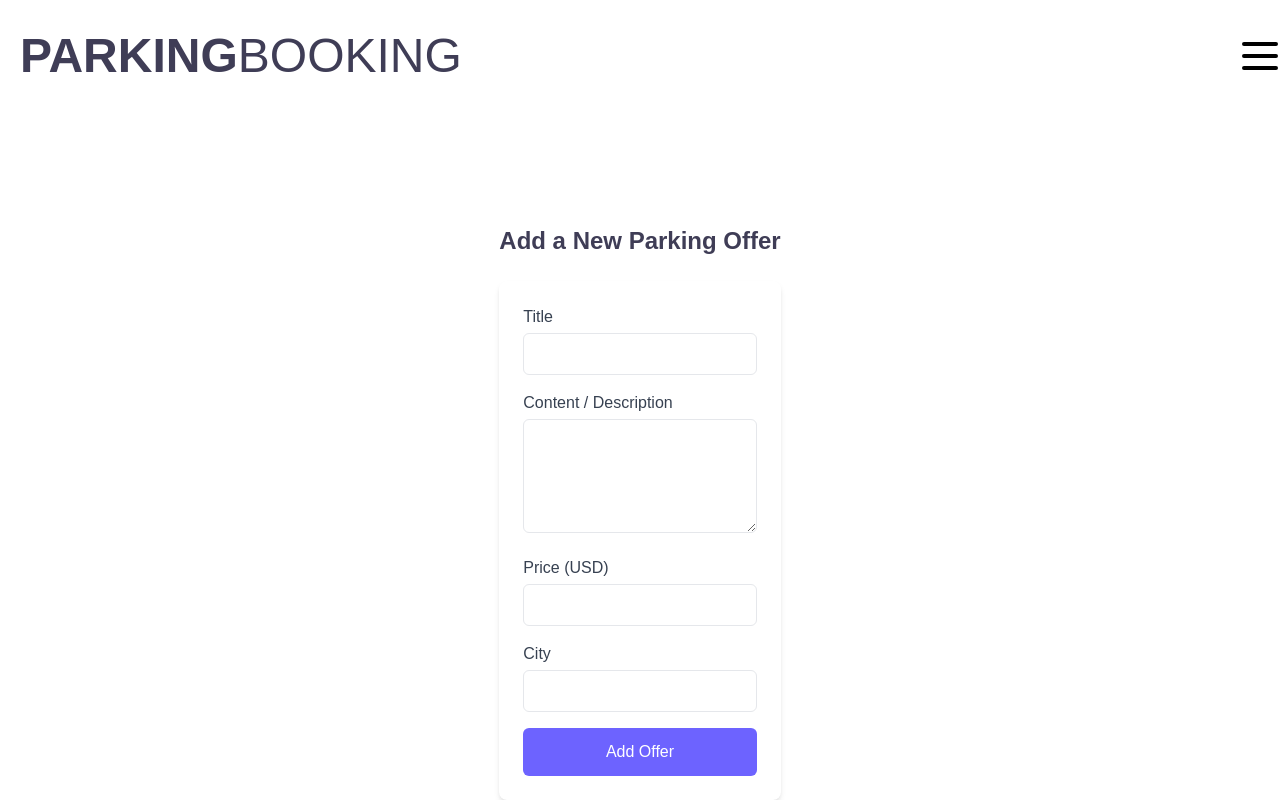
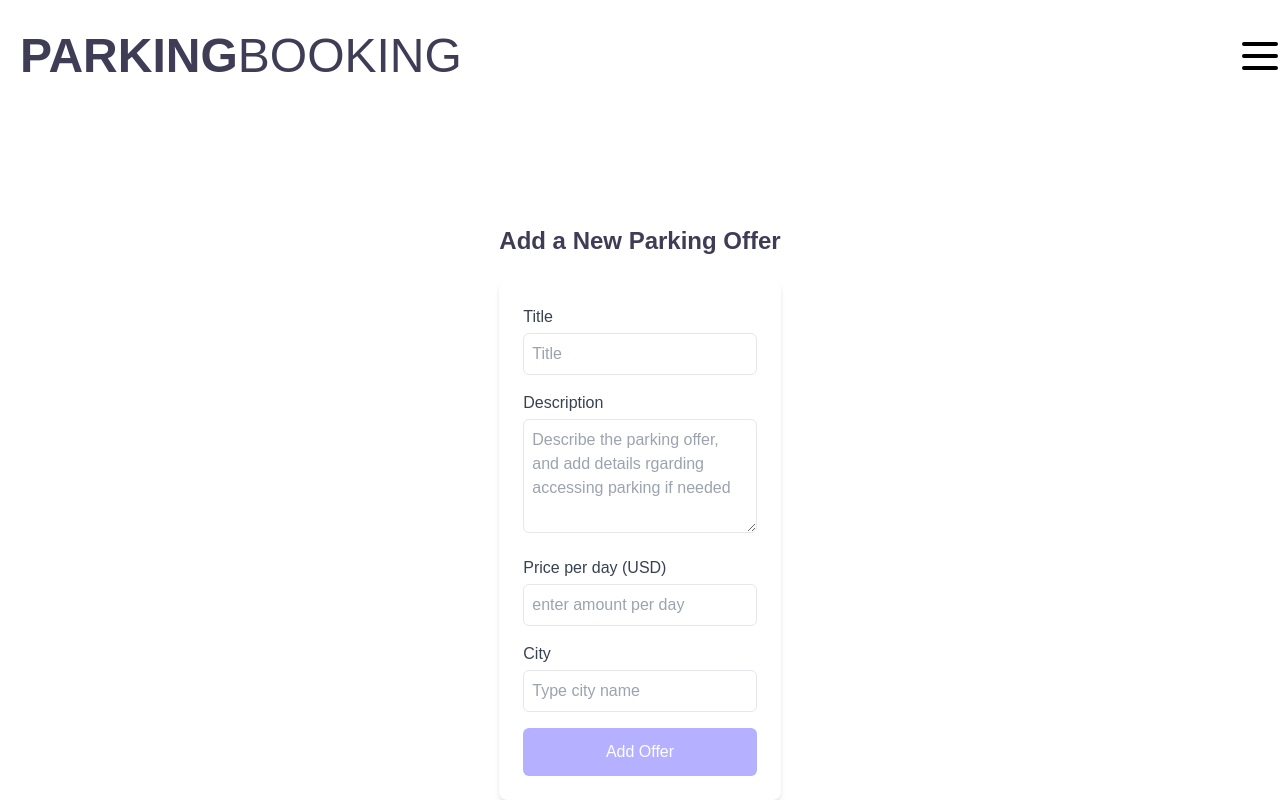
Before and after one commit to zaskier/parking-booking-frontend, a Next.js app: page /add-offer in a window 1280 px wide. Shown: the top 800 px of the page. Built offline with nearby package versions, Linux system fonts and the light colour scheme.

Commit message:
#11 add-offer fileds validation

```diff
--- a/src/app/add-offer/page.tsx
+++ b/src/app/add-offer/page.tsx
@@ -1,53 +1,113 @@
 'use client';
 
-import { useState } from 'react';
+import { useState, useEffect } from 'react';
 import { useRouter } from 'next/navigation';
+
+// Define types for form data and errors
+interface FormData {
+  title: string;
+  content: string;
+  price: string;
+  city: string;
+}
+
+interface FormErrors {
+  title?: string;
+  content?: string;
+  price?: string;
+  city?: string;
+}
 
 export default function AddOfferPage() {
   const router = useRouter();
-  const [title, setTitle] = useState('');
-  const [content, setContent] = useState('');
-  const [price, setPrice] = useState('');
-  const [city, setCity] = useState('');
-  const [error, setError] = useState<string | null>(null);
+  const [formData, setFormData] = useState<FormData>({
+    title: '',
+    content: '',
+    price: '',
+    city: '',
+  });
+  const [errors, setErrors] = useState<FormErrors>({});
+  const [isFormValid, setIsFormValid] = useState(false);
   const [submitting, setSubmitting] = useState(false);
+
+  // Validate the form whenever formData or errors change
+  useEffect(() => {
+    const validateForm = () => {
+      const hasErrors = Object.values(errors).some((error) => error);
+      const allFieldsFilled = Object.values(formData).every((field) => field);
+      setIsFormValid(!hasErrors && allFieldsFilled);
+    };
+    validateForm();
+  }, [formData, errors]);
+
+  const validateField = (name: keyof FormData, value: string): string | undefined => {
+    switch (name) {
+      case 'title':
+        return value.length < 3 ? 'Title must be at least 3 characters long.' : undefined;
+      case 'content':
+        return value.length < 15 ? 'Description is too short. Please provide more details.' : undefined;
+      case 'price':
+        const priceRegex = /^\d+(\.\d{1,2})?$/;
+        return !priceRegex.test(value) ? 'Please enter a valid number with up to 2 decimal places.' : undefined;
+      case 'city':
+        return value.length > 100 ? 'City name cannot exceed 100 characters.' : undefined;
+      default:
+        return undefined;
+    }
+  };
+
+  const handleChange = (e: React.ChangeEvent<HTMLInputElement | HTMLTextAreaElement>) => {
+    const { name, value } = e.target as { name: keyof FormData; value: string };
+
+    setFormData((prev) => ({ ...prev, [name]: value }));
+
+    const error = validateField(name, value);
+    setErrors((prev) => ({ ...prev, [name]: error }));
+  };
 
   const handleSubmit = async (e: React.FormEvent) => {
     e.preventDefault();
+
+    // Final validation check
+    const newErrors: FormErrors = {};
+    let isValid = true;
+    for (const key in formData) {
+        const fieldKey = key as keyof FormData;
+        const error = validateField(fieldKey, formData[fieldKey]);
+        if(error) {
+            newErrors[fieldKey] = error;
+            isValid = false;
+        }
+    }
+
+    setErrors(newErrors);
+
+    if (!isValid || !isFormValid) {
+        return;
+    }
+
     setSubmitting(true);
-    setError(null);
-
-    if (!title || !content || !price || !city) {
-      setError('All fields are required.');
-      setSubmitting(false);
-      return;
-    }
 
     try {
       const response = await fetch('/api/offers', {
         method: 'POST',
-        headers: {
-          'Content-Type': 'application/json',
-        },
+        headers: { 'Content-Type': 'application/json' },
         body: JSON.stringify({
-          title,
-          content,
-          price: `$${price}`, // Assuming price is entered as a number
-          city,
-          // As requested, use a default image path
+          ...formData,
+          price: `$${formData.price}`,
           image: '/homepage/mock-images/f31a645d83e778028ccb518d3a744a80.png',
         }),
       });
 
       if (!response.ok) {
-        throw new Error('Failed to submit offer.');
+        const errorData = await response.json();
+        throw new Error(errorData.message || 'Failed to submit offer.');
       }
 
-      // Redirect to homepage or a confirmation page on success
       router.push('/');
 
     } catch (err: any) {
-      setError(err.message);
+      setErrors((prev) => ({ ...prev, form: err.message }));
     } finally {
       setSubmitting(false);
     }
@@ -61,53 +121,65 @@ export default function AddOfferPage() {
           <label htmlFor="title" className="mb-1 block font-medium text-gray-700">Title</label>
           <input
             id="title"
+            name="title"
             type="text"
-            value={title}
-            onChange={(e) => setTitle(e.target.value)}
-            className="w-full rounded-md border p-2 focus:outline-none focus:ring-1 focus:ring-main-blue"
+            value={formData.title}
+            onChange={handleChange}
+            placeholder="Title"
+            className={`w-full rounded-md border p-2 focus:outline-none focus:ring-1 ${errors.title ? 'border-red-500 ring-red-500' : 'focus:ring-main-blue'}`}
             required
           />
+          {errors.title && <p className="mt-1 text-xs text-red-500">{errors.title}</p>}
         </div>
         <div>
-          <label htmlFor="content" className="mb-1 block font-medium text-gray-700">Content / Description</label>
+          <label htmlFor="content" className="mb-1 block font-medium text-gray-700">Description</label>
           <textarea
             id="content"
-            value={content}
-            onChange={(e) => setContent(e.target.value)}
-            className="w-full rounded-md border p-2 focus:outline-none focus:ring-1 focus:ring-main-blue"
+            name="content"
+            value={formData.content}
+            onChange={handleChange}
+            placeholder="Describe the parking offer, and add details rgarding accessing parking if needed"
+            className={`w-full rounded-md border p-2 focus:outline-none focus:ring-1 ${errors.content ? 'border-red-500 ring-red-500' : 'focus:ring-main-blue'}`}
             rows={4}
             required
           />
+          {errors.content && <p className="mt-1 text-xs text-red-500">{errors.content}</p>}
         </div>
         <div>
-          <label htmlFor="price" className="mb-1 block font-medium text-gray-700">Price (USD)</label>
+          <label htmlFor="price" className="mb-1 block font-medium text-gray-700">Price per day (USD)</label>
           <input
             id="price"
-            type="number"
-            value={price}
-            onChange={(e) => setPrice(e.target.value)}
-            className="w-full rounded-md border p-2 focus:outline-none focus:ring-1 focus:ring-main-blue"
+            name="price"
+            type="text" // Use text to manage decimal validation manually
+            value={formData.price}
+            onChange={handleChange}
+            placeholder="enter amount per day"
+            className={`w-full rounded-md border p-2 focus:outline-none focus:ring-1 ${errors.price ? 'border-red-500 ring-red-500' : 'focus:ring-main-blue'}`}
             required
           />
+          {errors.price && <p className="mt-1 text-xs text-red-500">{errors.price}</p>}
         </div>
         <div>
           <label htmlFor="city" className="mb-1 block font-medium text-gray-700">City</label>
           <input
             id="city"
+            name="city"
             type="text"
-            value={city}
-            onChange={(e) => setCity(e.target.value)}
-            className="w-full rounded-md border p-2 focus:outline-none focus:ring-1 focus:ring-main-blue"
+            value={formData.city}
+            onChange={handleChange}
+            placeholder="Type city name"
+            className={`w-full rounded-md border p-2 focus:outline-none focus:ring-1 ${errors.city ? 'border-red-500 ring-red-500' : 'focus:ring-main-blue'}`}
             required
           />
+          {errors.city && <p className="mt-1 text-xs text-red-500">{errors.city}</p>}
         </div>
 
-        {error && <p className="text-sm text-red-500">{error}</p>}
+        {errors.form && <p className="text-sm text-red-500">{errors.form}</p>}
 
         <button
           type="submit"
-          disabled={submitting}
-          className="w-full rounded-md bg-main-blue px-5 py-3 text-white hover:bg-deep-dusk focus:outline-none focus:ring-2 focus:ring-blue-400 focus:ring-offset-2 disabled:opacity-50"
+          disabled={!isFormValid || submitting}
+          className="w-full rounded-md bg-main-blue px-5 py-3 text-white hover:bg-deep-dusk focus:outline-none focus:ring-2 focus:ring-blue-400 focus:ring-offset-2 disabled:cursor-not-allowed disabled:opacity-50"
         >
           {submitting ? 'Submitting...' : 'Add Offer'}
         </button>
--- a/src/app/api/offers/types.ts
+++ b/src/app/api/offers/types.ts
@@ -3,7 +3,7 @@ export interface Offer {
   title: string;
   content: string;
   image: string;
-  price: string;
+  price: number;
   city: string;
   type?: 'Guarded' | 'Monitored';
 }
```
